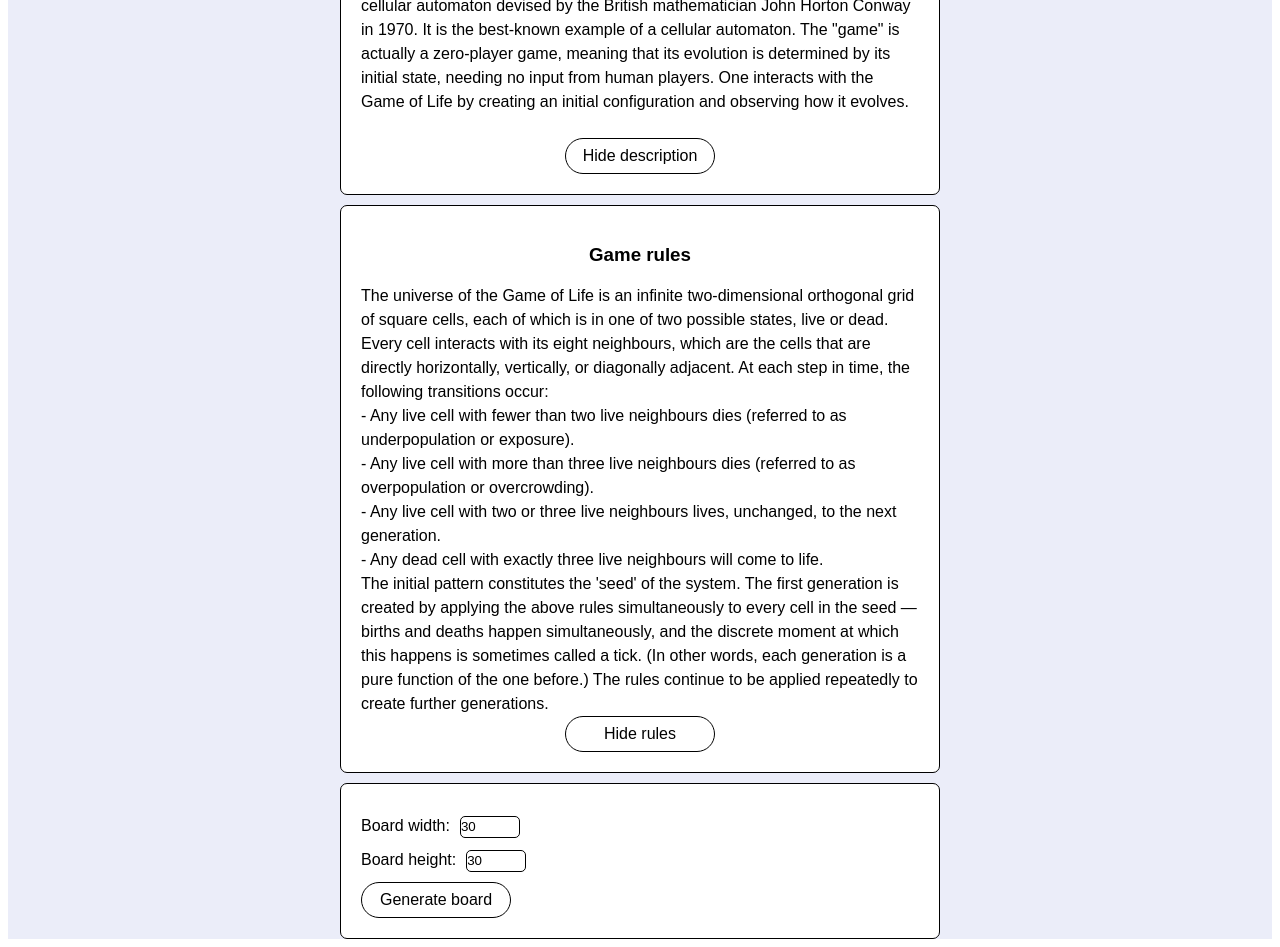
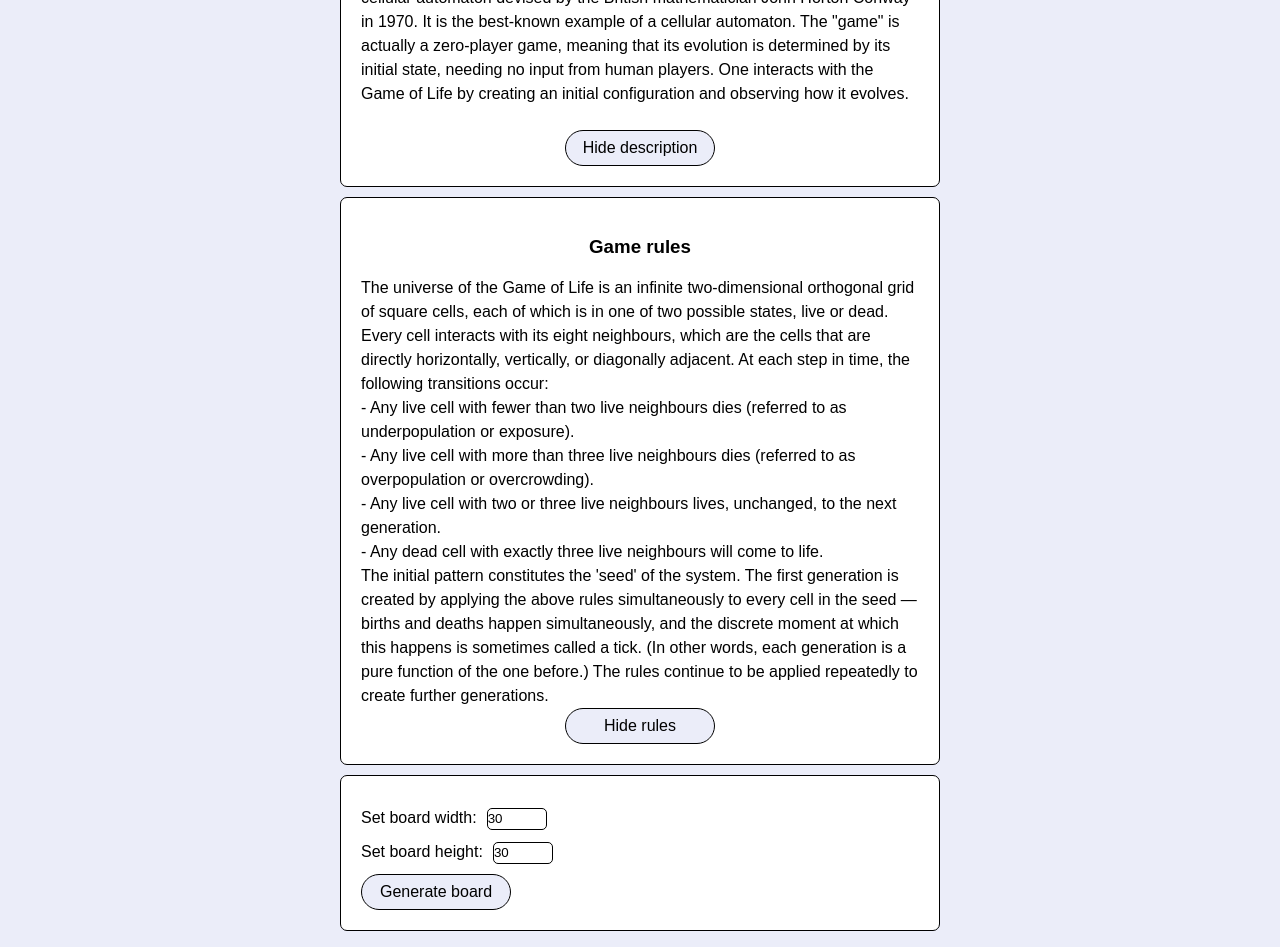
Before and after one commit to MajewskiDaniel/Game-of-Life-Angular, an Angular app: page / in a window 1280 px wide. Shown: the part 260-1207 px from the top of the page. Built offline with nearby package versions, Linux system fonts and the light colour scheme.

Commit message:
default inputs fixed

```diff
--- a/src/app/app.component.css
+++ b/src/app/app.component.css
@@ -5,6 +5,7 @@
   font-family: sans-serif;
   line-height: 1.5em;
 }
+
 h1 {
   text-align: center;
   font-size: 50px;
@@ -64,6 +65,9 @@ button {
   padding: 5px;
   border: 1px solid black;
   border-radius: 18px;
+  background-color: #ebedf9;
+  cursor: pointer;
+  outline: none;
 }
 .gameInputs {
   border: 1px solid black;
--- a/src/app/app.component.html
+++ b/src/app/app.component.html
@@ -4,7 +4,7 @@
     <h2>by Daniel Majewski</h2>
     <div class="description">
       <h3>Game description</h3>
-      <span
+      <span *ngIf="showDescr"
         >Conway's Game of Life, also known as the Game of Life or simply Life,
         is a cellular automaton devised by the British mathematician John Horton
         Conway in 1970. It is the best-known example of a cellular automaton.
@@ -14,12 +14,14 @@
         and observing how it evolves.</span
       >
       <br />
-      <button class="descrBtn">Hide description</button>
+      <button class="descrBtn" (click)="onDescriptionBtn()">
+        {{ descrBtn }}
+      </button>
     </div>
   </div>
   <div class="gameRules">
     <h3>Game rules</h3>
-    <span
+    <span *ngIf="showRules"
       >The universe of the Game of Life is an infinite two-dimensional
       orthogonal grid of square cells, each of which is in one of two possible
       states, live or dead. Every cell interacts with its eight neighbours,
@@ -38,24 +40,16 @@
       pure function of the one before.) The rules continue to be applied
       repeatedly to create further generations.</span
     >
-    <button class="rulesBtn">Hide rules</button>
+    <button class="rulesBtn" (click)="onRulesBtn()">{{ rulesBtn }}</button>
   </div>
   <div class="boardGenerator">
+    <div class="boardWidth">
+      <span>Set board width:</span>
+      <input type="number" [(ngModel)]="boardDimensions.width" />
+    </div>
     <div class="boardHeight">
-      <span>Board width:</span>
-      <input
-        type="number"
-        value="30"
-        (input)="onInputHeight($event.target.value)"
-      />
-    </div>
-    <div class="boardWidth">
-      <span>Board height:</span>
-      <input
-        type="number"
-        value="30"
-        (input)="onInputWidth($event.target.value)"
-      />
+      <span>Set board height:</span>
+      <input type="number" [(ngModel)]="boardDimensions.height" />
     </div>
     <button class="genBtn" (click)="onGenerate()">
       Generate board
--- a/src/app/app.component.ts
+++ b/src/app/app.component.ts
@@ -10,27 +10,32 @@ export class AppComponent {
   title = "Game of Life";
 
   public boardDimensions = {
-    height: 0,
-    width: 0,
+    height: 30,
+    width: 30,
   };
   public board = [];
   public generationLimit = 0;
   public gameSpeed;
+  public showDescr = true;
+  public descrBtn = "Hide description";
+  public showRules = true;
+  public rulesBtn = "Hide rules";
 
   constructor(private boardService: BoardService) {}
   ngOnInit() {}
-  onInputWidth(value: number) {
-    this.boardDimensions.width = value;
+  onDescriptionBtn() {
+    this.showDescr = !this.showDescr;
+    this.descrBtn = this.showDescr ? "Hide description" : "Show description";
   }
-  onInputHeight(value: number) {
-    this.boardDimensions.height = value;
+  onRulesBtn() {
+    this.showRules = !this.showRules;
+    this.rulesBtn = this.showRules ? "Hide rules" : "Show rules";
   }
   onGenerate() {
     this.boardService.createBoard(
       this.boardDimensions.height,
       this.boardDimensions.width
     );
-
     this.board = this.boardService.board;
   }
   onInputGens(generationLimit) {
--- a/src/styles.css
+++ b/src/styles.css
@@ -1 +1,8 @@
 /* You can add global styles to this file, and also import other style files */
+body,
+html {
+  min-height: 100vh;
+  margin: 0;
+  padding: 0;
+  background-color: #ebedf9;
+}
```
Also changed, not shown: src/app/app.module.ts (+9 -13 lines).
